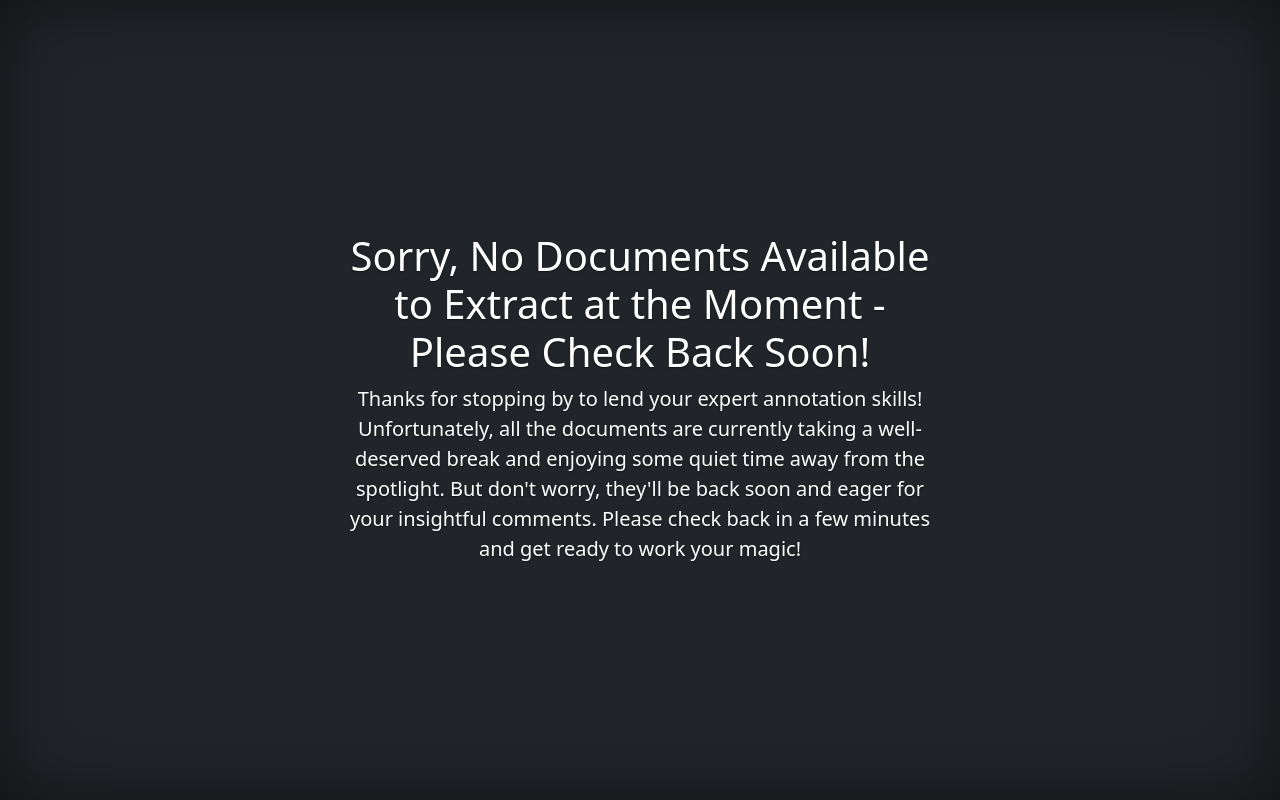
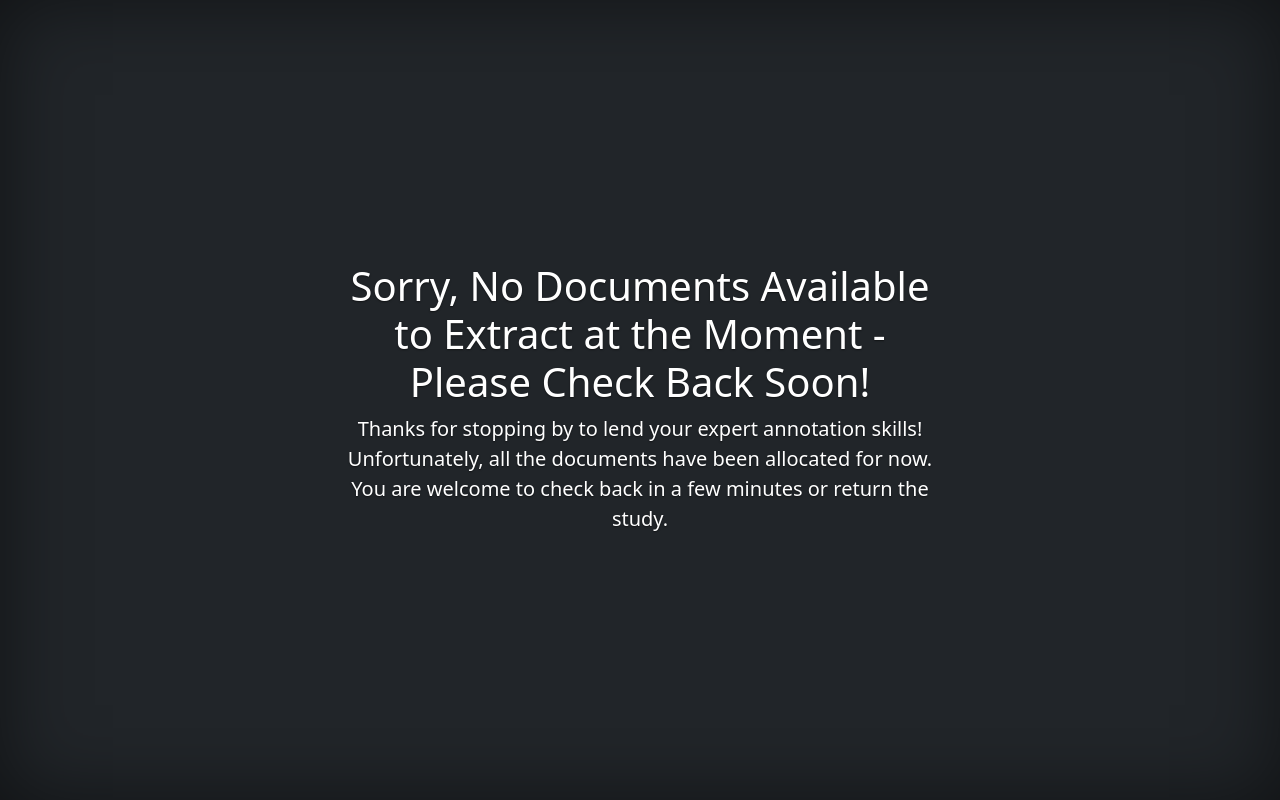
Before and after one commit to aliakbars/facct-tutorial, a FastAPI app: template static/templates/error.html in a window 1280 px wide. Run offline with FastAPI, Linux system fonts and the light colour scheme; the template is opened without the code that fills it, so the values that code supplies are empty.

Commit message:
Update error message

```diff
--- a/static/templates/error.html
+++ b/static/templates/error.html
@@ -107,10 +107,8 @@
         <main class="px-3">
             <h1>Sorry, No Documents Available to Extract at the Moment - Please Check Back Soon!</h1>
             <p class="lead">
-                Thanks for stopping by to lend your expert annotation skills! Unfortunately, all the documents are
-                currently taking a well-deserved break and enjoying some quiet time away from the spotlight.
-                But don't worry, they'll be back soon and eager for your insightful comments. Please check back in a few
-                minutes and get ready to work your magic!
+                Thanks for stopping by to lend your expert annotation skills! Unfortunately, all the documents
+                have been allocated for now. You are welcome to check back in a few minutes or return the study.
             </p>
         </main>
 
```
